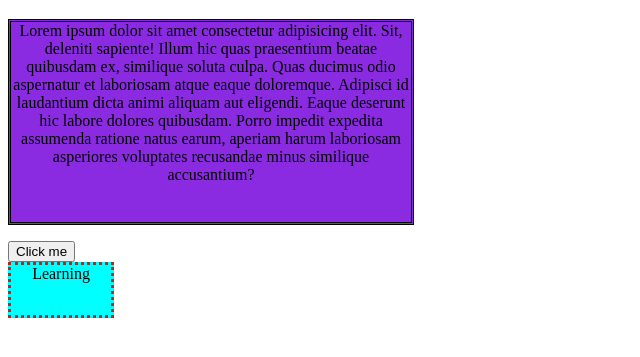
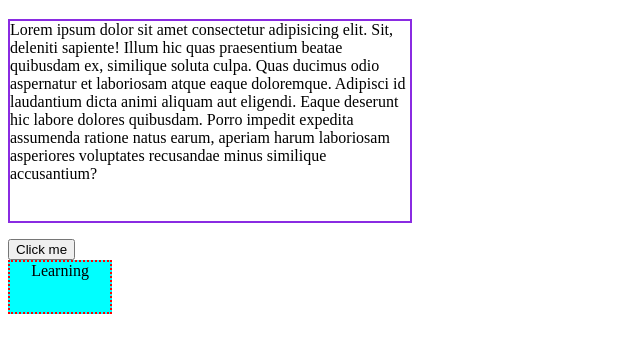
Before and after one commit to Samip-Nepal/Css-level-2-pratice, a plain HTML site: page index.html in a window 1280 px wide. Shown: the part 61-418 px from the top of the page, without its empty margins (0-640 px from the left). Drawn offline with Linux system fonts and the light colour scheme.

Commit message:
Shortcut for border

```diff
--- a/style.css
+++ b/style.css
@@ -2,16 +2,21 @@ div{
     height: 50px;
     background-color: aqua;
     width: 100px;
-    border: width 2px;
+    /* border: width 2px;
     border-style: dotted;
-    border-color: brown;
+    border-color: brown; */
+    border: 2px dotted red;
     text-align: center;
 }
 p{
     height: 200px;
-    width: 400px; ;
-    border-width: 2pxS;
-    background-color: blueviolet;
+    width: 400px;
+    border: 2px double blueviolet;
+    /* border-width: 2pxS;
+    /* background-color: blueviolet;
     text-align: center;
     border-style: double;
+ */ */
+ text-align: center;
+
 }
```
